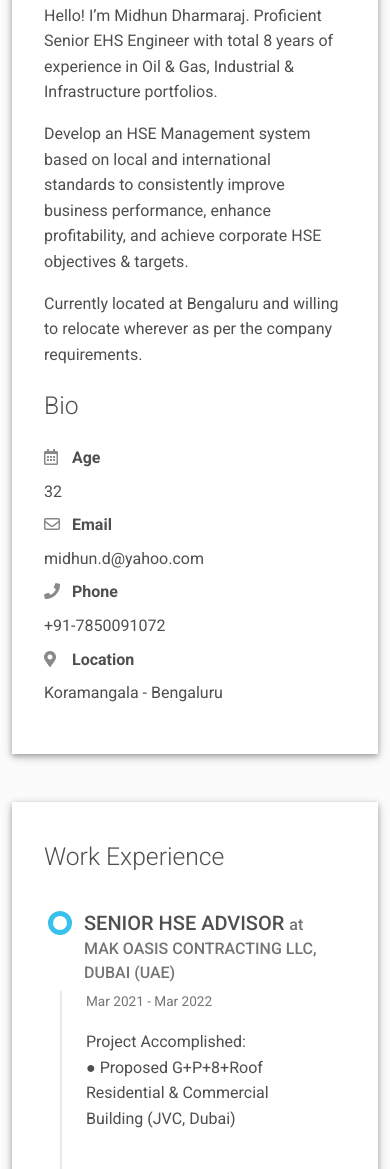
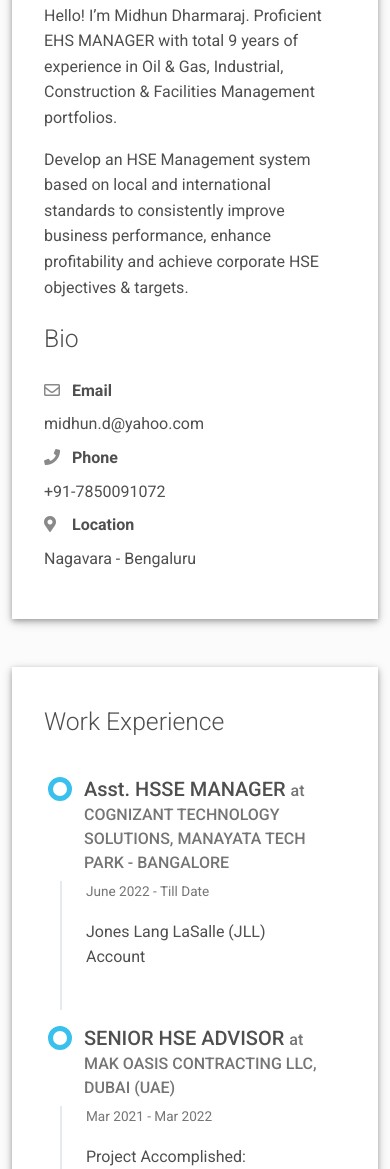
Before and after one commit to midhundharmaraj/midhundharmaraj.github.io, a plain HTML site: page index.html in a window 390 px wide. Shown: the part 831-2000 px from the top of the page. Drawn offline with Linux system fonts and the light colour scheme.

Commit message:
Update index.html

```diff
--- a/index.html
+++ b/index.html
@@ -62,12 +62,12 @@
             <div class="header-bio mt-3">
               <div data-aos="zoom-in" data-aos-delay="0">
                 <h2 class="h1">MIDHUN DHARMARAJ</h2>
-                <p>HSE ENGINEER</p>
+                <p>EHS MANAGER</p>
               </div>
               <div class="header-social mb-3 d-print-none" data-aos="zoom-in" data-aos-delay="200">
                 <nav role="navigation">
                   <ul class="nav justify-content-center">
-                    <li class="nav-item"><a class="nav-link" href="https://www.linkedin.com/in/midhun-dharmaraj" title="Linkedin"><i class="fab fa-linkedin"></i><span class="menu-title sr-only">Linkedin</span></a>
+                    <li class="nav-item"><a class="nav-link" href="https://twitter.com/templateflip" title="Linkedin"><i class="fab fa-linkedin"></i><span class="menu-title sr-only">Linkedin</span></a>
                     </li>
                     <li class="nav-item"><a class="nav-link" href="https://www.facebook.com/midhun.dharmaraj.1" title="Facebook"><i class="fab fa-facebook"></i><span class="menu-title sr-only">Facebook</span></a>
                     </li>
@@ -76,7 +76,7 @@
                   </ul>
                 </nav>
               </div>
-              <div class="d-print-none"><a class="btn btn-outline-light btn-lg shadow-sm mt-1 me-3" href="material-resume.pdf" data-aos="fade-right" data-aos-delay="700">Download CV</a><a class="btn btn-info btn-lg shadow-sm mt-1" href="#contact" data-aos="fade-left" data-aos-delay="700">Contact Me</a></div>
+              <div class="d-print-none"><a class="btn btn-outline-light btn-lg shadow-sm mt-1 me-3" href="midhundharmaraj-cv.pdf" data-aos="fade-right" data-aos-delay="700">Download CV</a><a class="btn btn-info btn-lg shadow-sm mt-1" href="#contact" data-aos="fade-left" data-aos-delay="700">Contact Me</a></div>
             </div>
           </div>
         </div>
@@ -88,19 +88,13 @@
       <div class="row">
         <div class="col-md-6">
           <h2 class="h2 fw-light mb-4">About Me</h2>
-          <p>Hello! I’m Midhun Dharmaraj. Proficient Senior EHS Engineer with total 8 years of experience in Oil & Gas, Industrial & Infrastructure portfolios.</p><p>Develop an HSE Management system based on local and international standards to consistently improve
-business performance, enhance profitability, and achieve corporate HSE objectives & targets.</p><p>Currently located
-at Bengaluru and willing to relocate wherever as per the company requirements.</p>
+          <p>Hello! I’m Midhun Dharmaraj. Proficient EHS MANAGER with total 9 years of experience in Oil & Gas, Industrial, Construction & Facilities Management portfolios.</p><p>Develop an HSE Management system based on local and international standards to consistently improve
+business performance, enhance profitability and achieve corporate HSE objectives & targets.</p>
         </div>
         <div class="col-md-5 offset-lg-1">
           <div class="row mt-2">
             <h2 class="h2 fw-light mb-4">Bio</h2>
-            <div class="col-sm-5">
-              <div class="pb-2 fw-bolder"><i class="far fa-calendar-alt pe-2 text-muted" style="width:24px;opacity:0.85;"></i> Age</div>
-            </div>
-            <div class="col-sm-7">
-              <div class="pb-2">32</div>
-            </div>
+
             <div class="col-sm-5">
               <div class="pb-2 fw-bolder"><i class="far fa-envelope pe-2 text-muted" style="width:24px;opacity:0.85;"></i> Email</div>
             </div>
@@ -118,7 +112,7 @@ at Bengaluru and willing to relocate wherever as per the company requirements.</
               <div class="pb-2 fw-bolder"><i class="fas fa-map-marker-alt pe-2 text-muted" style="width:24px;opacity:0.85;"></i> Location</div>
             </div>
             <div class="col-sm-7">
-              <div class="pb-2">Koramangala - Bengaluru</div>
+              <div class="pb-2">Nagavara - Bengaluru</div>
             </div>
           </div>
         </div>
@@ -139,6 +133,17 @@ at Bengaluru and willing to relocate wherever as per the company requirements.</
     <div class="work-experience-section">
       <h2 class="h2 fw-light mb-4">Work Experience</h2>
       <div class="timeline">
+
+        <div class="timeline-card timeline-card-info" data-aos="fade-in" data-aos-delay="0">
+          <div class="timeline-head px-4 pt-3">
+            <div class="h5">Asst. HSSE MANAGER <span class="text-muted h6">at COGNIZANT TECHNOLOGY SOLUTIONS, MANAYATA TECH PARK - BANGALORE</span></div>
+          </div>
+          <div class="timeline-body px-4 pb-4">
+            <div class="text-muted text-small mb-3">June 2022 - Till Date</div>
+            <div>
+             <p> Jones Lang LaSalle (JLL) Account</p></div>
+          </div>
+        </div>
 
         <div class="timeline-card timeline-card-info" data-aos="fade-in" data-aos-delay="0">
           <div class="timeline-head px-4 pt-3">
@@ -258,7 +263,7 @@ Dubai)</p></div>
 
   <div class="shadow-1-strong bg-white my-5 p-5" id="Certifications">
     <div class="work-experience-section">
-      <h2 class="h2 fw-light mb-4">Licences & Certifications</h2>
+      <h2 class="h2 fw-light mb-4">Certifications</h2>
       <div class="timeline">
 
         <div class="timeline-card timeline-card-info" data-aos="fade-in" data-aos-delay="0">
@@ -397,7 +402,7 @@ Offshore, Electrical, Chemical, HSE Executive, Oil & Gas, Infrastructure.</p></d
           <div class="footer-nav">
             <nav role="navigation">
               <ul class="nav justify-content-center">
-                                    <li class="nav-item"><a class="nav-link" href="https://www.linkedin.com/in/midhun-dharmaraj" title="Linkedin"><i class="fab fa-linkedin"></i><span class="menu-title sr-only">Linkedin</span></a>
+                                    <li class="nav-item"><a class="nav-link" href="https://twitter.com/templateflip" title="Linkedin"><i class="fab fa-linkedin"></i><span class="menu-title sr-only">Linkedin</span></a>
                     </li>
                     <li class="nav-item"><a class="nav-link" href="https://www.facebook.com/midhun.dharmaraj.1" title="Facebook"><i class="fab fa-facebook"></i><span class="menu-title sr-only">Facebook</span></a>
                     </li>
```
